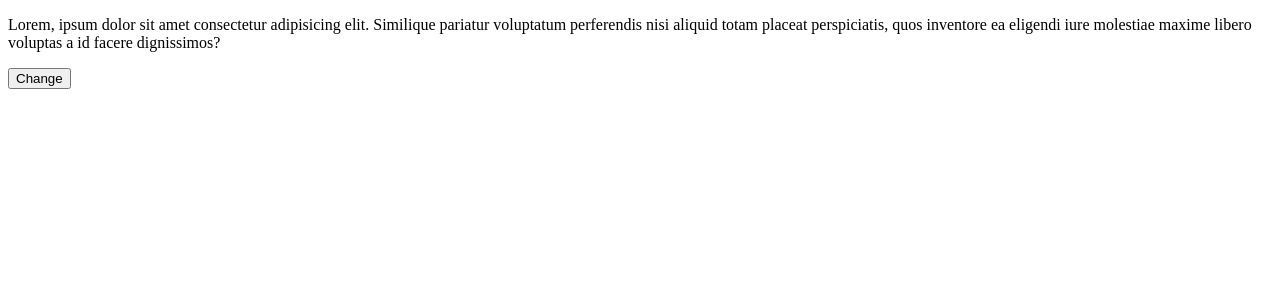
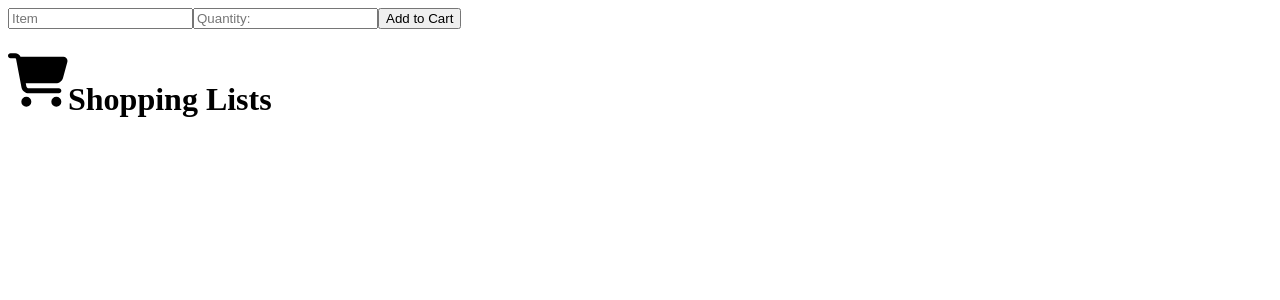
Before and after one commit to LeoCristobal/React-Course, a React (Vite) app: page / in a window 1280 px wide. Shown: the top 300 px of the page. Built offline with nearby package versions, Linux system fonts and the light colour scheme.

Commit message:
useState

```diff
--- a/src/App.jsx
+++ b/src/App.jsx
@@ -1,9 +1,15 @@
-import EventDemo from "./Components/EventDemo";
+import Counter from "./Components/Counter";
+import Profile from "./Components/Profile";
+import ShoppingList from "./Components/ShoppingList";
+import TodoList from "./Components/TodoList";
 
 const App = () => {
     return (
         <>
-            <EventDemo />
+            {/* <Counter /> */}
+            {/* <TodoList /> */}
+            {/* <Profile /> */}
+            <ShoppingList />
         </>
     );
 };
--- /dev/null
+++ b/src/Components/Counter.jsx
@@ -0,0 +1,34 @@
+import React from "react";
+import { useEffect } from "react";
+import { useState } from "react";
+import { FaMinus, FaPlus } from "react-icons/fa";
+
+const Counter = () => {
+    let [count, setCount] = useState(() => {
+        const saved = localStorage.getItem("count");
+        return saved ? JSON.parse(saved) : 0;
+    });
+
+    useEffect(() => {
+        localStorage.setItem("count", JSON.stringify(count));
+    }, [count]);
+
+    const increment = () => setCount(count++);
+    const decrement = () => setCount(count--);
+    const reset = () => setCount(0);
+
+    return (
+        <>
+            <p>{count}</p>
+            <button onClick={increment}>
+                <FaPlus />
+            </button>
+            <button onClick={decrement}>
+                <FaMinus />
+            </button>
+            <button onClick={reset}>Reset</button>
+        </>
+    );
+};
+
+export default Counter;
--- a/src/Components/EventDemo.jsx
+++ /dev/null
@@ -1,20 +0,0 @@
-import React from "react";
-import { useState } from "react";
-
-const EventDemo = () => {
-    let [message, setMessage] =
-        useState(`Lorem, ipsum dolor sit amet consectetur adipisicing elit.
-                Similique pariatur voluptatum perferendis nisi aliquid totam
-                placeat perspiciatis, quos inventore ea eligendi iure molestiae
-                maxime libero voluptas a id facere dignissimos?`);
-
-    const change = () => setMessage("Button Clicked");
-    return (
-        <>
-            <p>{message}</p>
-            <button onClick={change}>Change</button>
-        </>
-    );
-};
-
-export default EventDemo;
--- /dev/null
+++ b/src/Components/Profile.jsx
@@ -0,0 +1,56 @@
+import { useEffect } from "react";
+import { useState } from "react";
+
+const Profile = () => {
+    let [name, setName] = useState("");
+    let [age, setAge] = useState("");
+    let [person, setPerson] = useState(() => {
+        let saved = localStorage.getItem("person");
+        return saved ? JSON.parse(saved) : [];
+    });
+
+    useEffect(() => {
+        localStorage.setItem("person", JSON.stringify(person));
+    }, [person]);
+
+    const handleOnChangeName = (e) => {
+        setName(e.target.value);
+    };
+    const handleOnChangeAge = (e) => {
+        setAge(e.target.value);
+    };
+
+    const AddProfile = () => {
+        if (!name || !age) return;
+        setPerson([...person, { name, age }]);
+        setName("");
+        setAge("");
+    };
+    return (
+        <>
+            <input
+                type="text"
+                onChange={handleOnChangeName}
+                placeholder="Name"
+                value={name}
+            />
+            <input
+                type="text"
+                onChange={handleOnChangeAge}
+                placeholder="Age"
+                value={age}
+            />
+            <button onClick={AddProfile}>Add</button>
+
+            <h1>PROFILES:</h1>
+            {person.map((person) => (
+                <ul key={Math.random()}>
+                    <li>{person.name}</li>
+                    <li>{person.age}</li>
+                </ul>
+            ))}
+        </>
+    );
+};
+
+export default Profile;
--- /dev/null
+++ b/src/Components/ShoppingList.jsx
@@ -0,0 +1,59 @@
+import React from "react";
+import { useEffect } from "react";
+import { useState } from "react";
+import { FaCartShopping } from "react-icons/fa6";
+
+const ShoppingList = () => {
+    let [item, setItem] = useState("");
+    let [quantity, setQuantity] = useState();
+    let [cart, setCart] = useState(() => {
+        let saved = localStorage.getItem("cart");
+        return saved ? JSON.parse(saved) : [];
+    });
+
+    useEffect(() => {
+        localStorage.setItem("cart", JSON.stringify(cart));
+    }, [cart]);
+
+    const AddToCart = () => {
+        if (!item || !quantity || quantity < 0) return;
+        setCart([...cart, { item, quantity }]);
+        setItem("");
+        setQuantity(0);
+    };
+    return (
+        <>
+            <input
+                type="text"
+                onChange={(e) => {
+                    setItem(e.target.value);
+                }}
+                placeholder="Item"
+                value={item}
+            />
+            <input
+                type="number"
+                onChange={(e) => {
+                    setQuantity(e.target.value);
+                }}
+                placeholder="Quantity: "
+                value={quantity}
+            />
+
+            <button onClick={AddToCart}>Add to Cart</button>
+
+            <h1>
+                <FaCartShopping size={60} />
+                Shopping Lists
+                {cart.map((cart) => (
+                    <ul key={Math.random()}>
+                        <h3>{cart.item}</h3>
+                        <li>{cart.quantity}</li>
+                    </ul>
+                ))}
+            </h1>
+        </>
+    );
+};
+
+export default ShoppingList;
--- /dev/null
+++ b/src/Components/TodoList.jsx
@@ -0,0 +1,40 @@
+import { useEffect } from "react";
+import { useState } from "react";
+
+const TodoList = () => {
+    let [input, setInput] = useState("");
+    let [list, setList] = useState(() => {
+        let saved = localStorage.getItem("list");
+        return saved ? JSON.parse(saved) : [];
+    });
+
+    useEffect(() => {
+        localStorage.setItem("list", JSON.stringify(list));
+    }, [list]);
+
+    const handleChange = (event) => {
+        setInput(event.target.value);
+    };
+    const AddList = () => {
+        setList([...list, input]);
+        setInput("");
+    };
+    return (
+        <>
+            <input
+                type="text"
+                value={input}
+                placeholder="List"
+                onChange={handleChange}
+            />
+            <button onClick={AddList}>Add</button>
+
+            <h3>Lists: </h3>
+            {list.map((list) => (
+                <p key={Math.random()}>{list}</p>
+            ))}
+        </>
+    );
+};
+
+export default TodoList;
```
